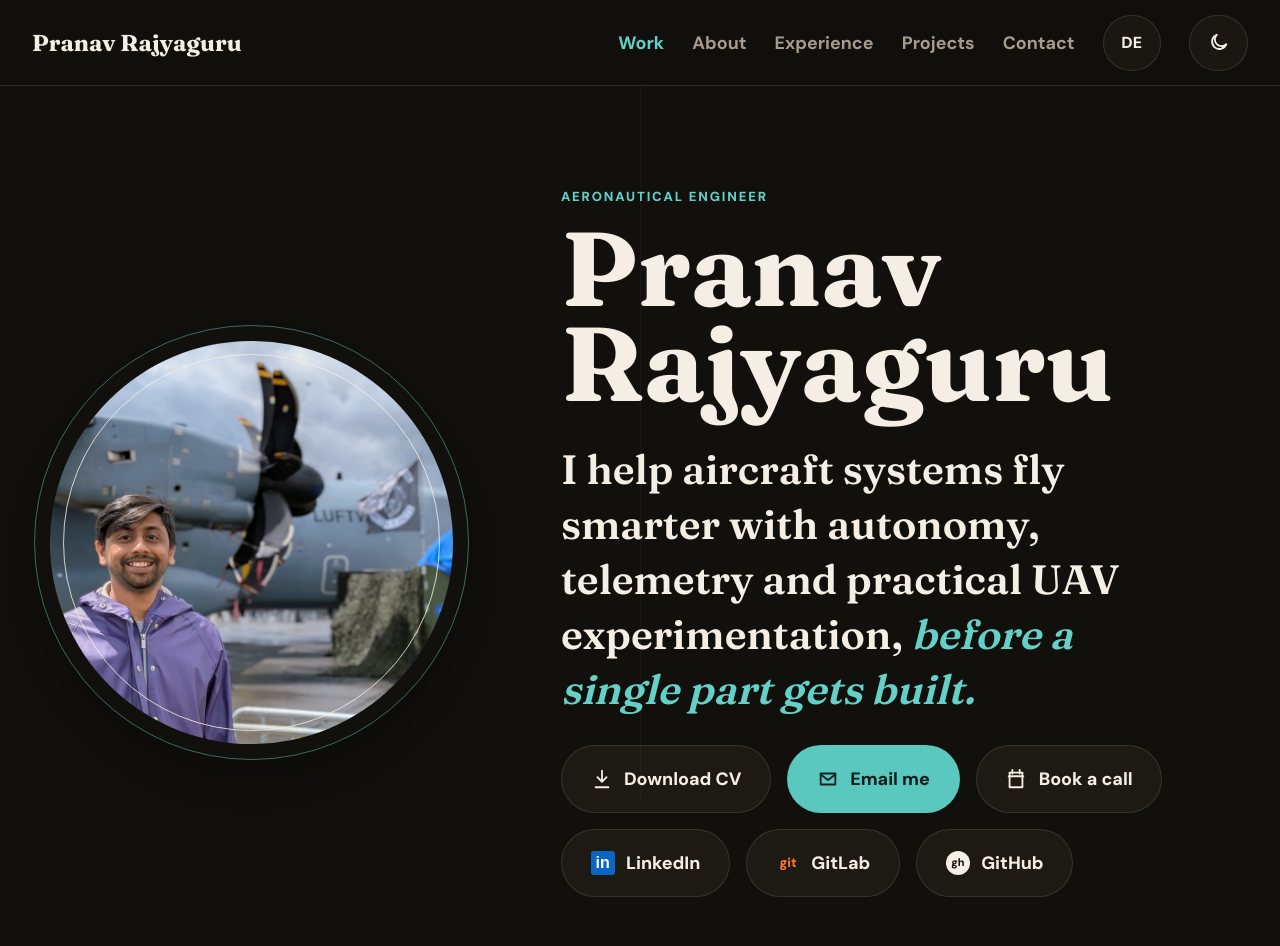
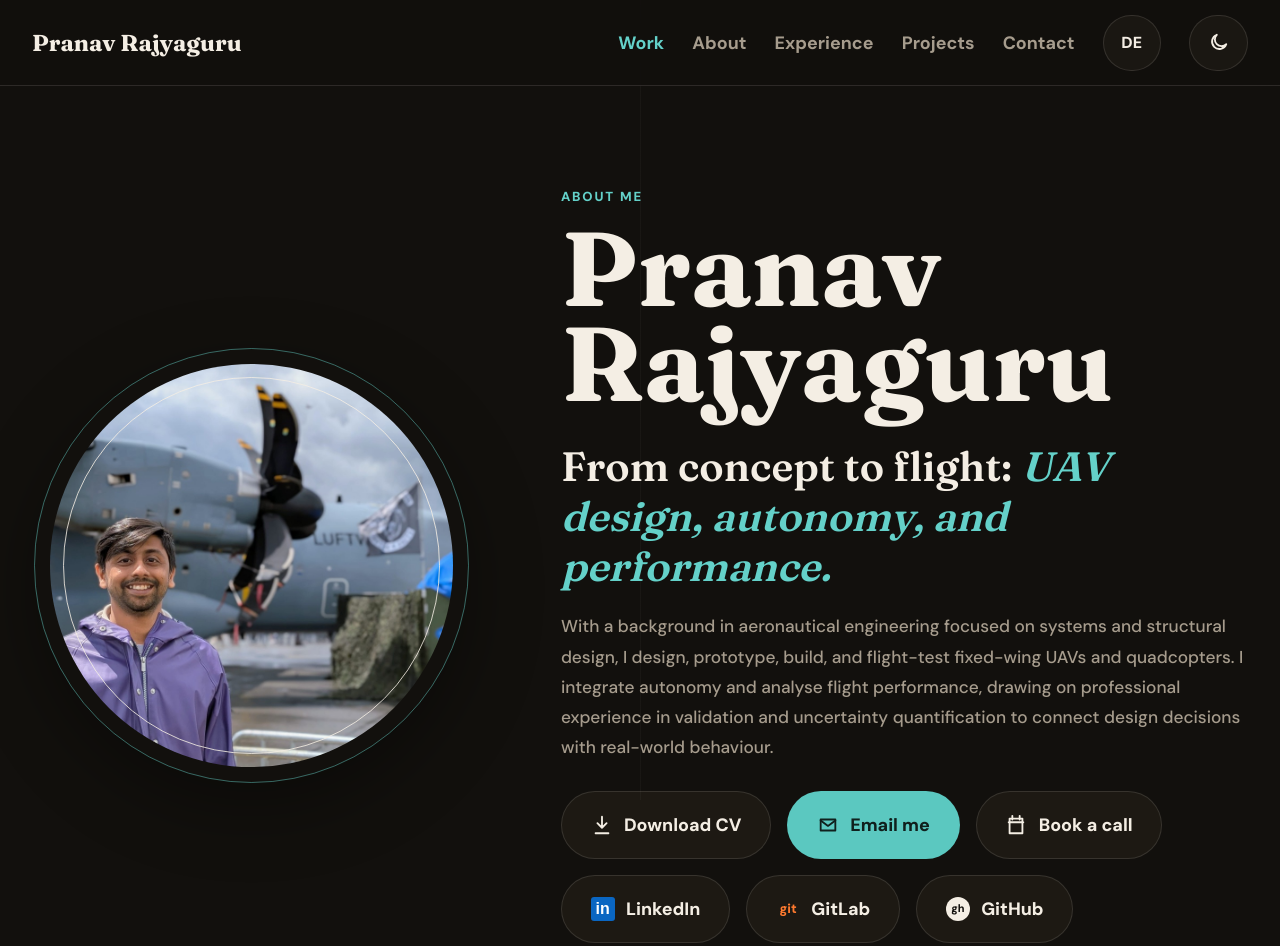
Before and after one commit to pranavrajyaguru/portfolio, a plain HTML site: page index.html in a window 1280 px wide. Shown: the top 946 px of the page. Drawn offline with Linux system fonts and the light colour scheme.

Commit message:
Update hero about copy

```diff
--- a/index.html
+++ b/index.html
@@ -14,7 +14,7 @@
     href="https://fonts.googleapis.com/css2?family=DM+Sans:wght@500;600;700;800&family=Fraunces:opsz,wght@9..144,600;9..144,700&display=swap"
     rel="stylesheet"
   >
-  <link rel="stylesheet" href="style.css?v=20260718-timeline-experience">
+  <link rel="stylesheet" href="style.css?v=20260908-hero-copy">
 </head>
 <body>
   <header class="site-header">
@@ -51,11 +51,18 @@
         </div>
 
         <div class="hero-copy">
-          <p class="eyebrow">Aeronautical Engineer</p>
+          <p class="eyebrow">About me</p>
           <h1>Pranav Rajyaguru</h1>
           <p class="lead">
-            I help aircraft systems fly smarter with autonomy, telemetry and
-            practical UAV experimentation, <em>before a single part gets built.</em>
+            From concept to flight: <em>UAV design, autonomy, and performance.</em>
+          </p>
+          <p class="lead-detail">
+            With a background in aeronautical engineering focused on systems
+            and structural design, I design, prototype, build, and flight-test
+            fixed-wing UAVs and quadcopters. I integrate autonomy and analyse
+            flight performance, drawing on professional experience in validation
+            and uncertainty quantification to connect design decisions with
+            real-world behaviour.
           </p>
 
           <div class="button-row">
@@ -275,6 +282,6 @@
     <p>&copy; <span id="currentYear"></span> Pranav Rajyaguru</p>
   </footer>
 
-  <script src="script.js?v=20260718-timeline-experience"></script>
+  <script src="script.js?v=20260908-hero-copy"></script>
 </body>
 </html>
--- a/style.css
+++ b/style.css
@@ -240,13 +240,21 @@ h1 {
   font-family: var(--font-display);
   font-size: clamp(2rem, 3.2vw, 2.8rem);
   font-weight: 600;
-  line-height: 1.34;
+  line-height: 1.22;
   max-width: 620px;
 }
 
 .lead em {
   color: var(--accent);
   font-style: italic;
+}
+
+.lead-detail {
+  color: var(--muted);
+  font-size: clamp(1.02rem, 1.35vw, 1.2rem);
+  line-height: 1.75;
+  margin-top: 1.2rem;
+  max-width: 710px;
 }
 
 .button-row,
```
